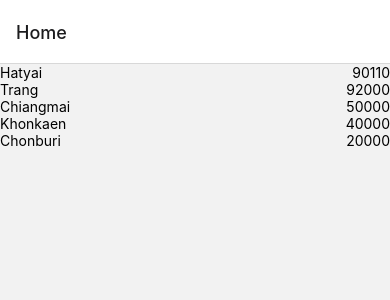
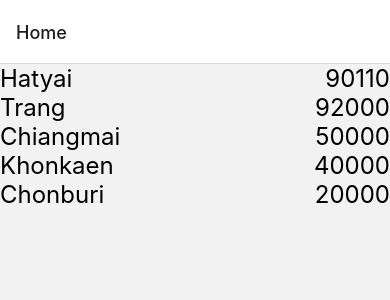
Before and after one commit to NurhayateeMahadungg/3SA04lab-reactnative705, a React Native app: screen / in a window 390 px wide. Shown: the top 300 px of the page. Built offline with nearby package versions, Linux system fonts and the light colour scheme.

Commit message:
3SA04reactnative 6310110705 com&push2

```diff
--- a/app.json
+++ b/app.json
@@ -9,7 +9,7 @@
     "splash": {
       "image": "./assets/splash.png",
       "resizeMode": "contain",
-      "backgroundColor": "#ffffff"
+      "backgroundColor": "#000000"
     },
     "updates": {
       "fallbackToCacheTimeout": 0
--- a/components/Forcast.js
+++ b/components/Forcast.js
@@ -1,14 +1,33 @@
 import React from "react";
-import { Text, View } from "react-native";
+import { StyleSheet, Text, View } from "react-native";
 
 export default function Forecast(props) {
     return (
-        <View>
-            <Text>{props.main}</Text>
-            <Text>{props.description}</Text>
-            <Text>{props.temp}  °C</Text>
-            <Text>Pressure: {props.pressure}</Text>
-            <Text>Humidity: {props.humidity}</Text>
+        <View style={styles.backdrop}>
+            <Text style={styles.subtitle}> </Text>
+            <Text style={styles.title}>{props.main}</Text>
+            <Text style={styles.subtitle}>{props.description}</Text>
+            <Text style={styles.subtitle}> </Text>
+            <Text style={styles.title}>{props.temp}  °C</Text>
+            <Text style={styles.subtitle}>Pressure: {props.pressure}</Text>
+            <Text style={styles.subtitle}>Humidity: {props.humidity}</Text>
         </View>
     );
 }
+
+const styles = StyleSheet.create({
+    backdrop: {
+        flexDirection: 'column',
+        alignItems: 'center',
+        width: '100%',
+        height: '100%'
+    },
+    title: {
+        fontSize: 28,
+        color: '#000'
+    },
+    subtitle: {
+        fontSize: 18,
+        color: '#000'
+    }
+});
--- a/components/Weather.js
+++ b/components/Weather.js
@@ -33,8 +33,8 @@ export default function Weather(props) {
 
     return (
         <ImageBackground source={require('../bg.jpg')} style={styles.backdrop}>
-            <Text>Zip Code</Text>
-            <Text>{props.zipCode}</Text>
+            <Text style={styles.title}>Zip Code</Text>
+            <Text style={styles.subtitle}>{props.zipCode}</Text>
             <Forecast {...forecastInfo} />
         </ImageBackground>
     );
@@ -47,4 +47,12 @@ const styles = StyleSheet.create({
         width: '100%',
         height: '100%'
     },
+    title: {
+        fontSize: 48,
+        color: '#fff'
+    },
+    subtitle: {
+        fontSize: 24,
+        color: '#fff'
+      }
 });
--- a/screen/ZipCodeScreen.js
+++ b/screen/ZipCodeScreen.js
@@ -16,8 +16,8 @@ const ZipItem = ({place, code, navigation}) => (
         navigation.navigate('Weather', {zipCode: code})
     }}>
         <View style={styles.zipItem}>
-            <Text>{place}</Text>
-            <Text>{code}</Text>
+            <Text style={styles.subtitle}>{place}</Text>
+            <Text style={styles.subtitle}>{code}</Text>
         </View>
     </TouchableHighlight>
 )
@@ -44,5 +44,9 @@ const styles = StyleSheet.create({
     },
     zipCode: {
         flex: 1,
+    },
+    subtitle: {
+        fontSize: 24,
+        color: '#000'
     }
 })
```
Also changed, not shown: components/screen/WeatherScreen.js (added, +11 -0 lines).
